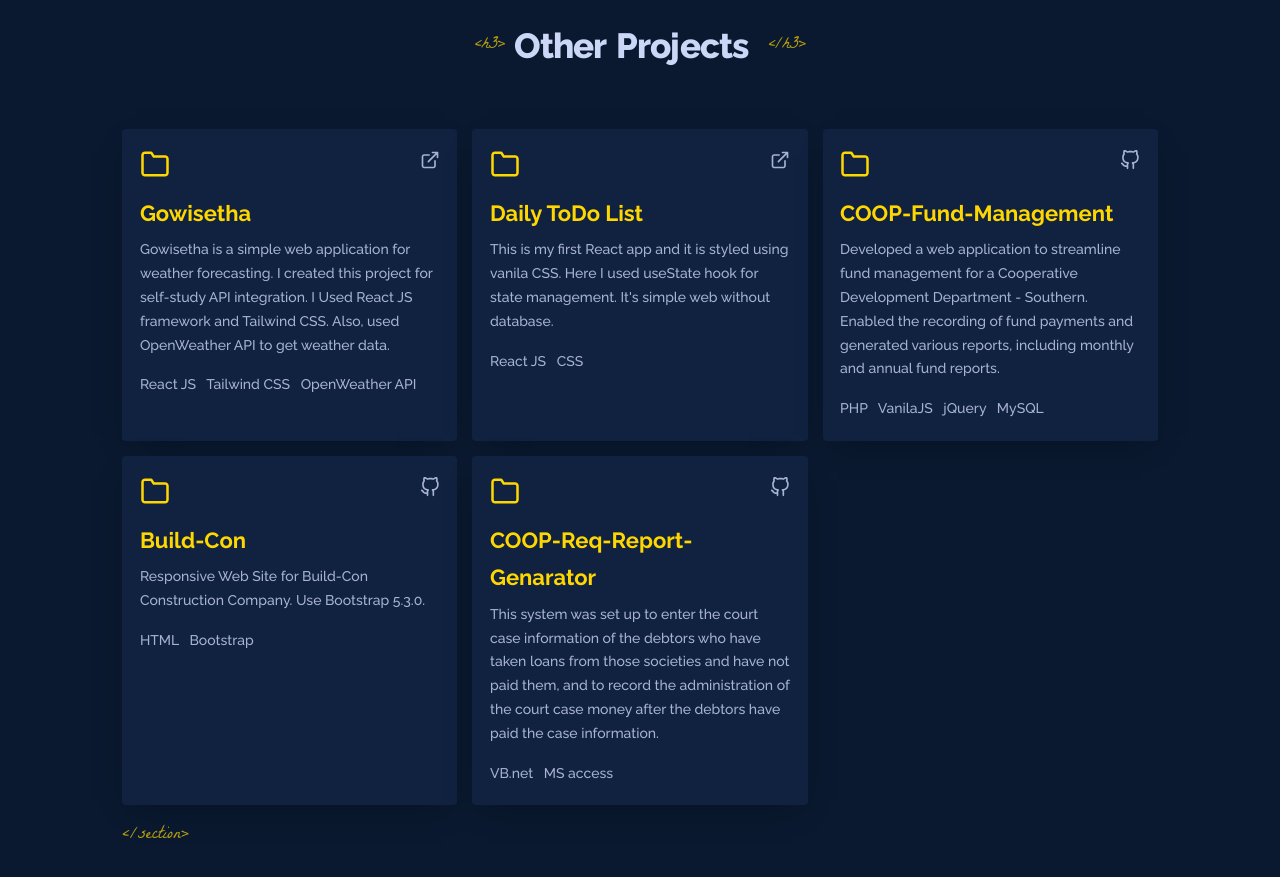
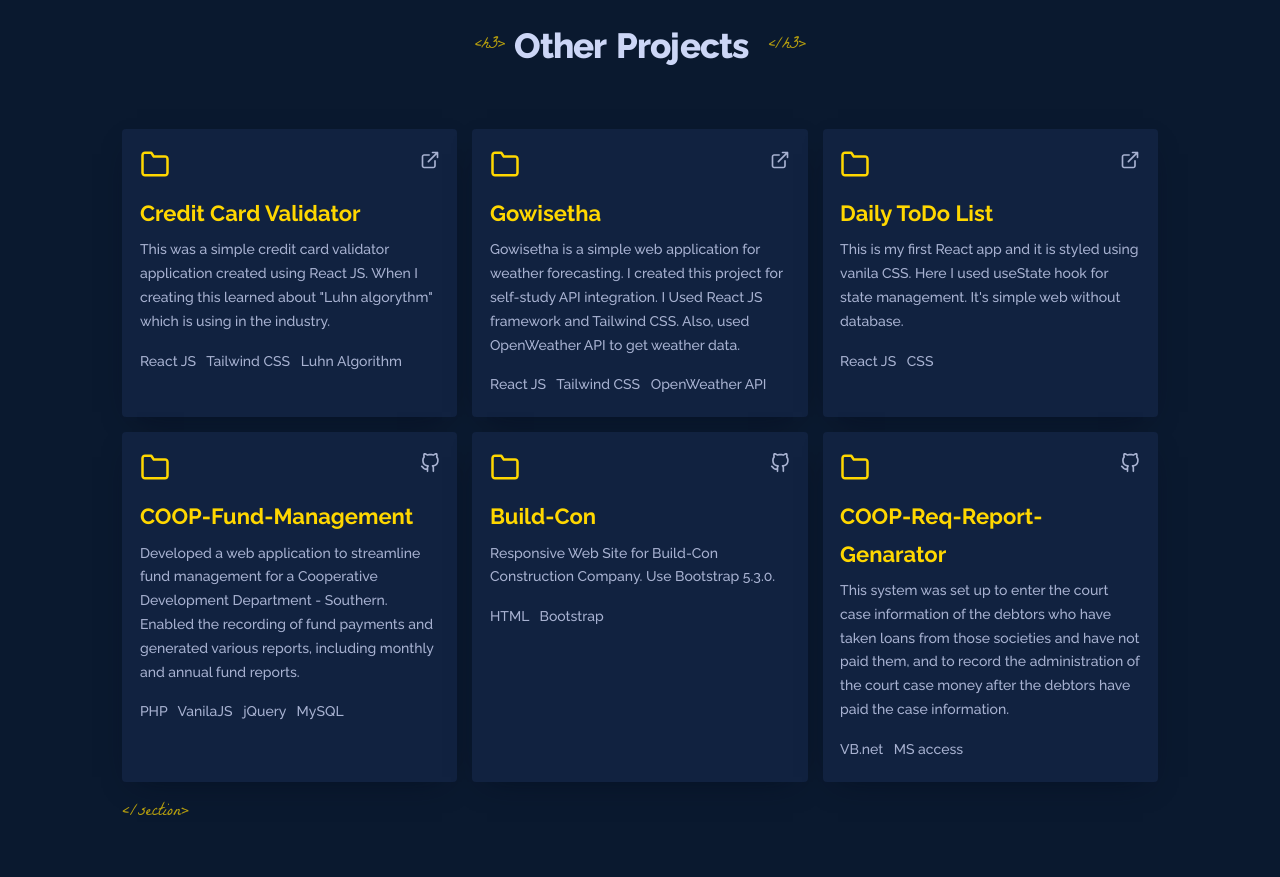
Before and after one commit to Sangeeth-jay/portfolio, a React (Create React App) app: page / in a window 1280 px wide. Shown: the part 3783-4660 px from the top of the page. Built offline with nearby package versions, Linux system fonts and the light colour scheme.

Commit message:
Update OtherProjects.tsx

```diff
--- a/src/components/projects/OtherProjects.tsx
+++ b/src/components/projects/OtherProjects.tsx
@@ -26,6 +26,39 @@ const OtherProjects = () => {
       </div>
 
       <ul className="other__list">
+        <li className="other__items">
+          <div className="other__card">
+            <div className="other__cardTop">
+              <svg className="other__cardFolder">
+                <use href="icons/symbol-defs.svg#icon-folder"></use>
+              </svg>
+              <div className="other__cardLink">
+                <a
+                  href="https://credit-card-validator-tan.vercel.app/"
+                  target="_blank"
+                  rel="noreferrer"
+                >
+                  <svg className="other__icon">
+                    <use href="icons/symbol-defs.svg#icon-external-link"></use>
+                  </svg>
+                </a>
+              </div>
+            </div>
+            <div className="other__cardBody">
+              <div className="other__cardBodyHeading">Credit Card Validator</div>
+              <p className="other__cardBodyDescription">
+                This was a simple credit card validator application created using React JS.
+                When I creating this learned about "Luhn algorythm" which is using in the industry.{" "}
+              </p>
+            </div>
+            <div className="other__cardFooter">
+              <div className="other__tags">
+                {" "}
+                React JS &nbsp; Tailwind CSS &nbsp; Luhn Algorithm
+              </div>
+            </div>
+          </div>
+        </li>
         <li className="other__items">
           <div className="other__card">
             <div className="other__cardTop">
```
